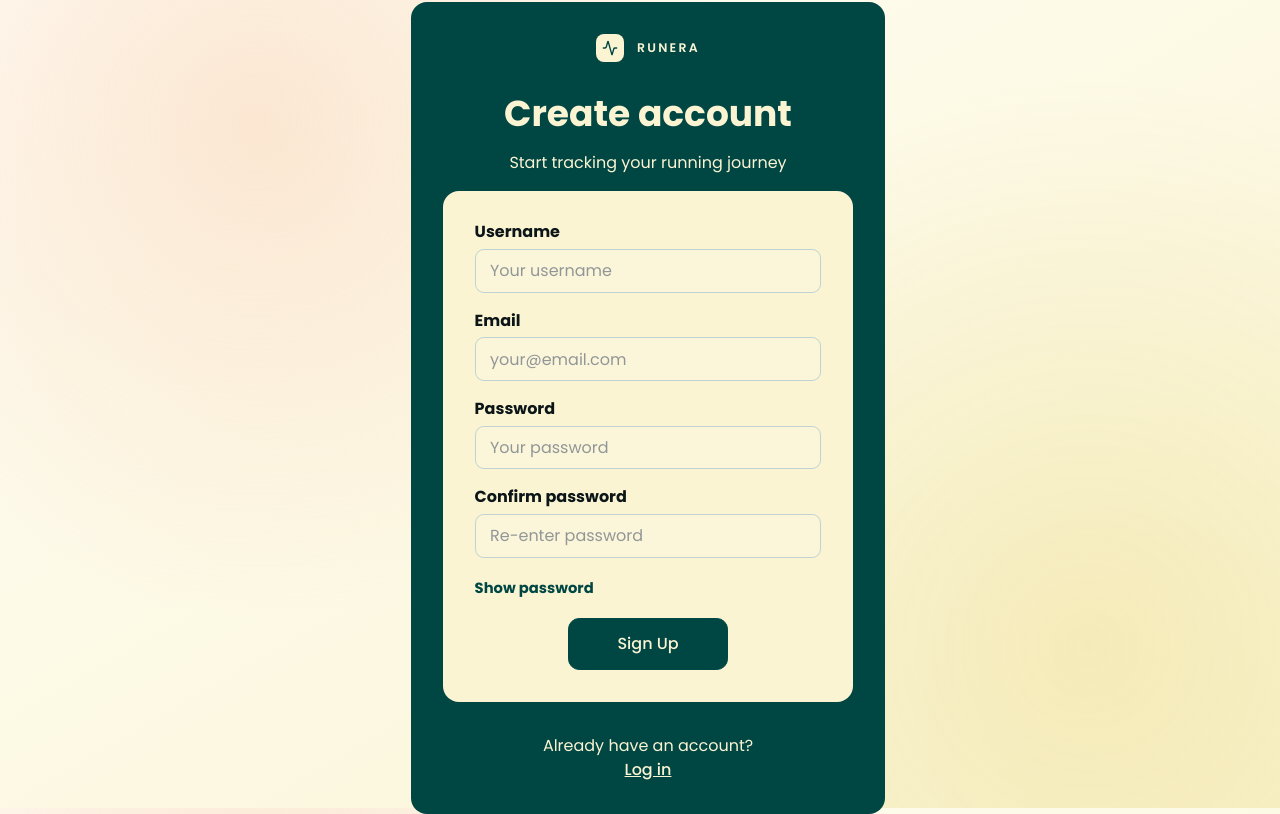
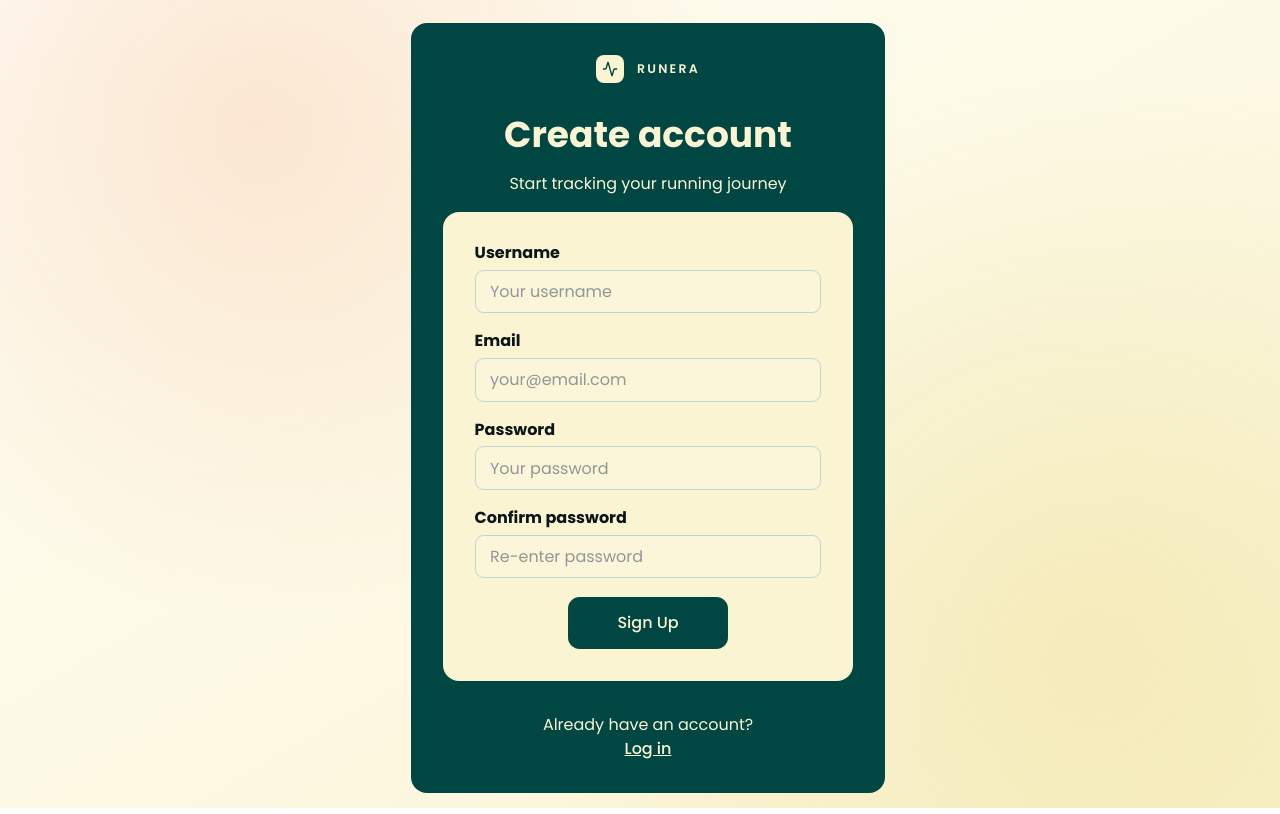
Before and after one commit to Tratatemium/Runera, a React (Create React App) app: page /signup in a window 1280 px wide. Built offline with nearby package versions, Linux system fonts and the light colour scheme.

Commit message:
Refactor Signup page to simplify form handling; remove validation logic and integrate FormField component

```diff
--- a/src/components/FormField.tsx
+++ b/src/components/FormField.tsx
@@ -1,16 +1,13 @@
 import styles from "./FormField.module.css";
-import { InputHTMLAttributes } from "react";
 
-interface FormFieldProps
-  extends Omit<InputHTMLAttributes<HTMLInputElement>, "id" | "name"> {
-  id: string;
-  label: string;
-  error?: string;
+interface FormFieldProps {
+    id: string,
+    label: string,
+    type?: string,
+    placeholder?: string
 }
 
-function FormField({ id, label, type = "text", error, ...inputProps }: FormFieldProps) {
-  const errorId = `${id}Error`;
-
+function FormField({id, label, type ="text", placeholder}: FormFieldProps) {
   return (
     <div className={styles.formRow}>
       <label htmlFor={id} className={styles.formLabel}>
@@ -20,16 +17,9 @@ function FormField({ id, label, type = "text", error, ...inputProps }: FormField
         id={id}
         name={id}
         type={type}
-        className={`${styles.formInput} ${error ? styles.inputError : ""}`}
-        aria-invalid={Boolean(error)}
-        aria-describedby={error ? errorId : undefined}
-        {...inputProps}
+        placeholder={placeholder}
+        className={styles.formInput}
       />
-      {error ? (
-        <p id={errorId} role="alert" className={styles.errorText}>
-          {error}
-        </p>
-      ) : null}
     </div>
   );
 }
--- a/src/pages/Signup.tsx
+++ b/src/pages/Signup.tsx
@@ -1,87 +1,11 @@
 import styles from "./Signup.module.css";
-import { ChangeEvent, FormEvent, useMemo, useState } from "react";
 
+import { Link } from "react-router-dom";
 import { Logo } from "../components/Logo";
 import { FormField } from "../components/FormField";
 import { Button } from "../components/Button";
 
-type SignupField = "username" | "email" | "password" | "confirmPassword";
-
-type SignupValues = Record<SignupField, string>;
-type SignupErrors = Partial<Record<SignupField, string>>;
-
-const initialValues: SignupValues = {
-  username: "",
-  email: "",
-  password: "",
-  confirmPassword: "",
-};
-
-function validateSignup(values: SignupValues): SignupErrors {
-  const errors: SignupErrors = {};
-
-  if (values.username.trim().length < 3) {
-    errors.username = "Username must be at least 3 characters.";
-  }
-
-  if (!/^[^\s@]+@[^\s@]+\.[^\s@]+$/.test(values.email)) {
-    errors.email = "Enter a valid email address.";
-  }
-
-  if (values.password.length < 8) {
-    errors.password = "Password must be at least 8 characters.";
-  } else if (!/(?=.*[A-Za-z])(?=.*\d)/.test(values.password)) {
-    errors.password = "Password must include letters and numbers.";
-  }
-
-  if (values.confirmPassword !== values.password) {
-    errors.confirmPassword = "Passwords do not match.";
-  }
-
-  return errors;
-}
-
 function Signup() {
-  const [values, setValues] = useState<SignupValues>(initialValues);
-  const [touched, setTouched] = useState<Partial<Record<SignupField, boolean>>>({});
-  const [showAllErrors, setShowAllErrors] = useState(false);
-  const [showPasswords, setShowPasswords] = useState(false);
-
-  const errors = useMemo(() => validateSignup(values), [values]);
-
-  function handleChange(event: ChangeEvent<HTMLInputElement>) {
-    const { name, value } = event.target;
-    setValues((prev) => ({ ...prev, [name]: value }));
-  }
-
-  function handleBlur(event: ChangeEvent<HTMLInputElement>) {
-    const field = event.target.name as SignupField;
-    setTouched((prev) => ({ ...prev, [field]: true }));
-  }
-
-  function handleSubmit(event: FormEvent<HTMLFormElement>) {
-    event.preventDefault();
-    setShowAllErrors(true);
-    setTouched({ username: true, email: true, password: true, confirmPassword: true });
-
-    if (Object.keys(errors).length > 0) {
-      return;
-    }
-
-    // Placeholder for API call.
-    window.alert("Signup form is valid. Ready to submit.");
-    setValues(initialValues);
-    setTouched({});
-    setShowAllErrors(false);
-  }
-
-  const getFieldError = (field: SignupField): string | undefined => {
-    if (!showAllErrors && !touched[field]) {
-      return undefined;
-    }
-    return errors[field];
-  };
-
   return (
     <div className={styles.signupPage}>
       <main className={styles.signupMain}>
@@ -96,60 +20,31 @@ function Signup() {
             </p>
           </header>
 
-          <form className={styles.signupForm} noValidate onSubmit={handleSubmit}>
+          <form className={styles.signupForm} noValidate>
             <FormField
               id="username"
               label="Username"
               type="text"
               placeholder="Your username"
-              value={values.username}
-              onChange={handleChange}
-              onBlur={handleBlur}
-              autoComplete="username"
-              error={getFieldError("username")}
             ></FormField>
             <FormField
               id="email"
               label="Email"
               type="email"
               placeholder="your@email.com"
-              value={values.email}
-              onChange={handleChange}
-              onBlur={handleBlur}
-              autoComplete="email"
-              error={getFieldError("email")}
             ></FormField>
             <FormField
               id="password"
               label="Password"
-              type={showPasswords ? "text" : "password"}
+              type="text"
               placeholder="Your password"
-              value={values.password}
-              onChange={handleChange}
-              onBlur={handleBlur}
-              autoComplete="new-password"
-              error={getFieldError("password")}
             ></FormField>
             <FormField
               id="confirmPassword"
               label="Confirm password"
-              type={showPasswords ? "text" : "password"}
+              type="text"
               placeholder="Re-enter password"
-              value={values.confirmPassword}
-              onChange={handleChange}
-              onBlur={handleBlur}
-              autoComplete="new-password"
-              error={getFieldError("confirmPassword")}
             ></FormField>
-
-            <button
-              type="button"
-              className={styles.passwordToggle}
-              onClick={() => setShowPasswords((prev) => !prev)}
-              aria-pressed={showPasswords}
-            >
-              {showPasswords ? "Hide password" : "Show password"}
-            </button>
 
             <div className={styles.formActions}>
               <Button buttonText="Sign Up" style="accent1"></Button>
@@ -158,9 +53,7 @@ function Signup() {
 
           <footer className={styles.signupFooter}>
             <p className={styles.footerText}>Already have an account?</p>
-            <a href="/login" className={styles.footerLink}>
-              Log in
-            </a>
+            <Link to="/login">Log in</Link>
           </footer>
         </section>
       </main>
```
